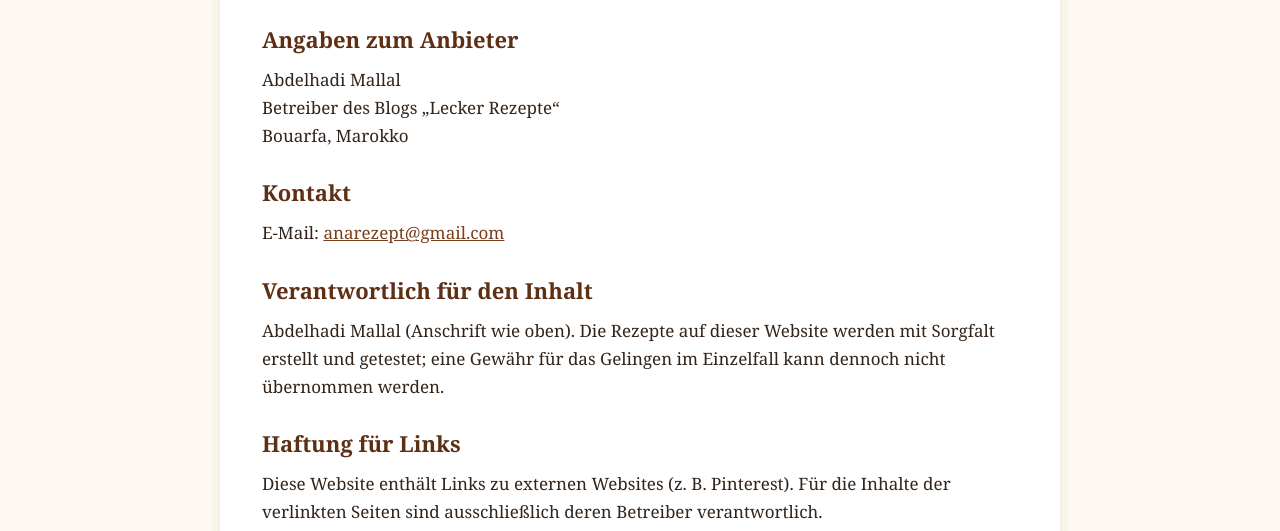
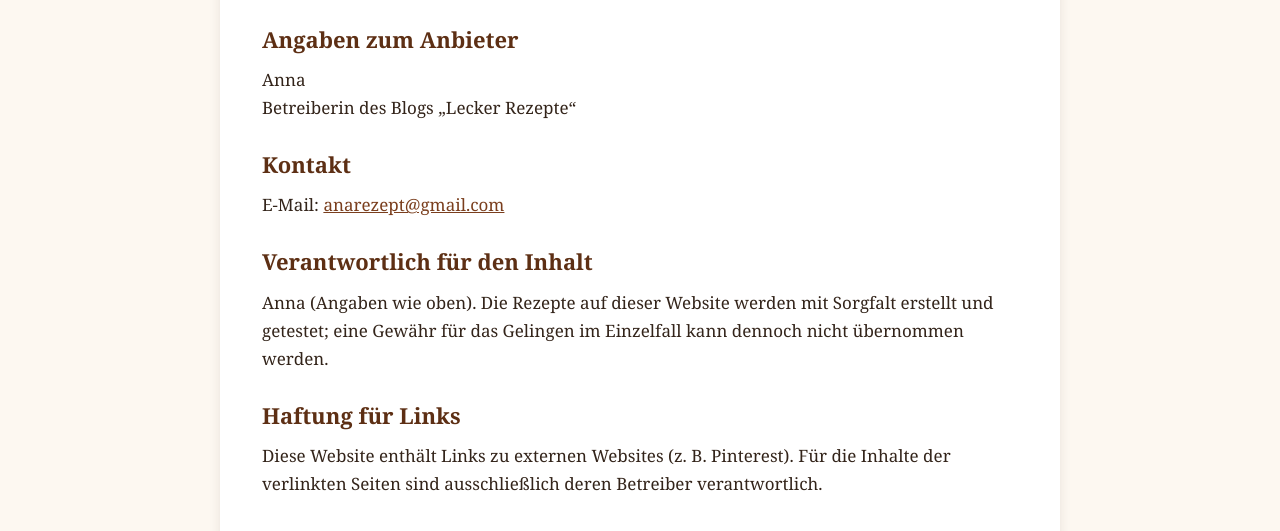
Before and after one commit to Mallal12/Mallal12.github.io, a plain HTML site: page impressum.html in a window 1280 px wide. Shown: the part 230-761 px from the top of the page. Drawn offline with Linux system fonts and the light colour scheme.

Commit message:
Impressum/Datenschutz: nur Persona Anna, keine persoenlichen Daten

```diff
--- a/impressum.html
+++ b/impressum.html
@@ -29,14 +29,13 @@
   <h1>Impressum</h1>
   <h2>Angaben zum Anbieter</h2>
   <p>
-    Abdelhadi Mallal<br>
-    Betreiber des Blogs „Lecker Rezepte“<br>
-    Bouarfa, Marokko
+    Anna<br>
+    Betreiberin des Blogs „Lecker Rezepte“
   </p>
   <h2>Kontakt</h2>
   <p>E-Mail: <a href="mailto:anarezept@gmail.com">anarezept@gmail.com</a></p>
   <h2>Verantwortlich für den Inhalt</h2>
-  <p>Abdelhadi Mallal (Anschrift wie oben). Die Rezepte auf dieser Website werden mit Sorgfalt erstellt und getestet; eine Gewähr für das Gelingen im Einzelfall kann dennoch nicht übernommen werden.</p>
+  <p>Anna (Angaben wie oben). Die Rezepte auf dieser Website werden mit Sorgfalt erstellt und getestet; eine Gewähr für das Gelingen im Einzelfall kann dennoch nicht übernommen werden.</p>
   <h2>Haftung für Links</h2>
   <p>Diese Website enthält Links zu externen Websites (z. B. Pinterest). Für die Inhalte der verlinkten Seiten sind ausschließlich deren Betreiber verantwortlich.</p>
   <h2>Urheberrecht</h2>
```
Also changed, not shown: datenschutz.html (+1 -1 lines).
